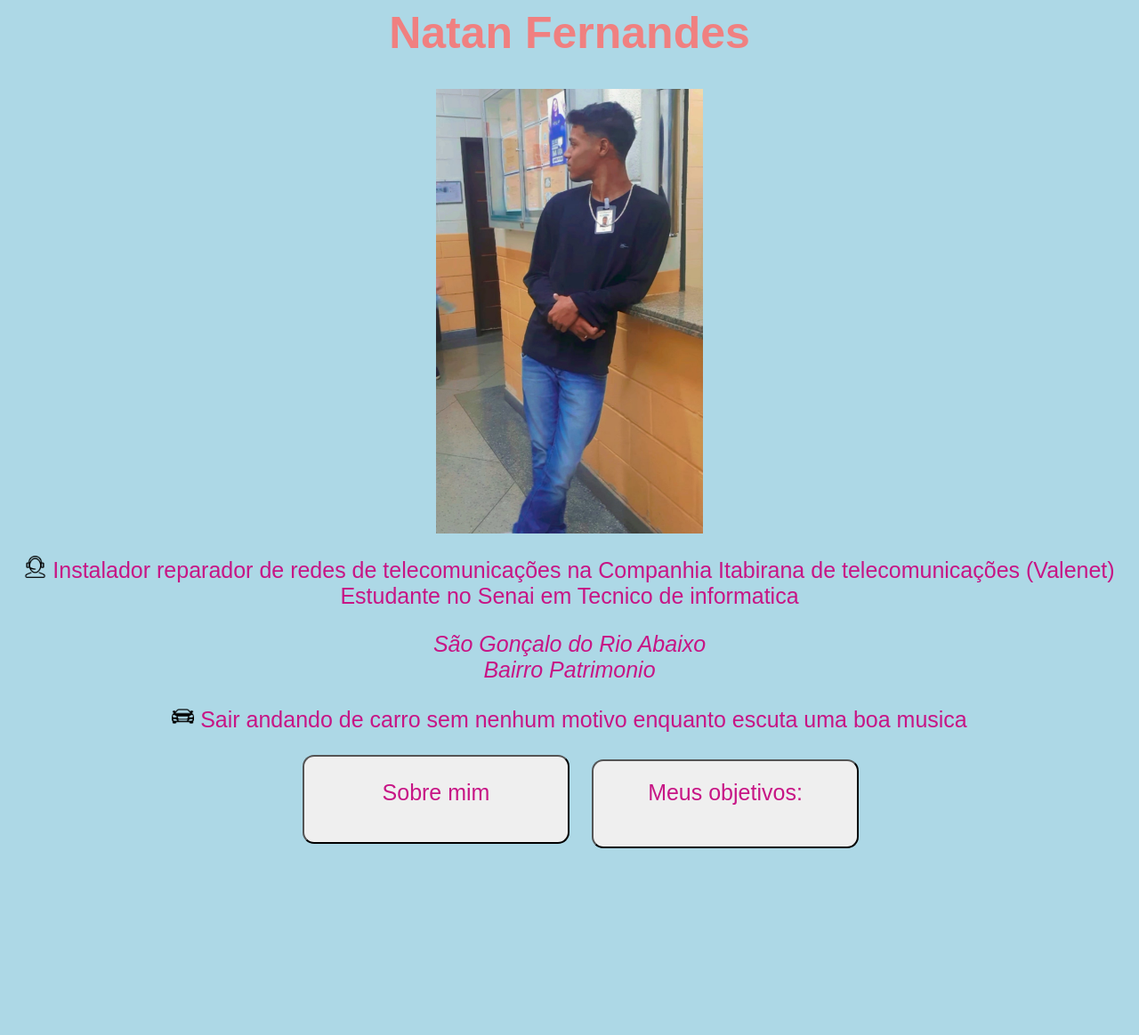
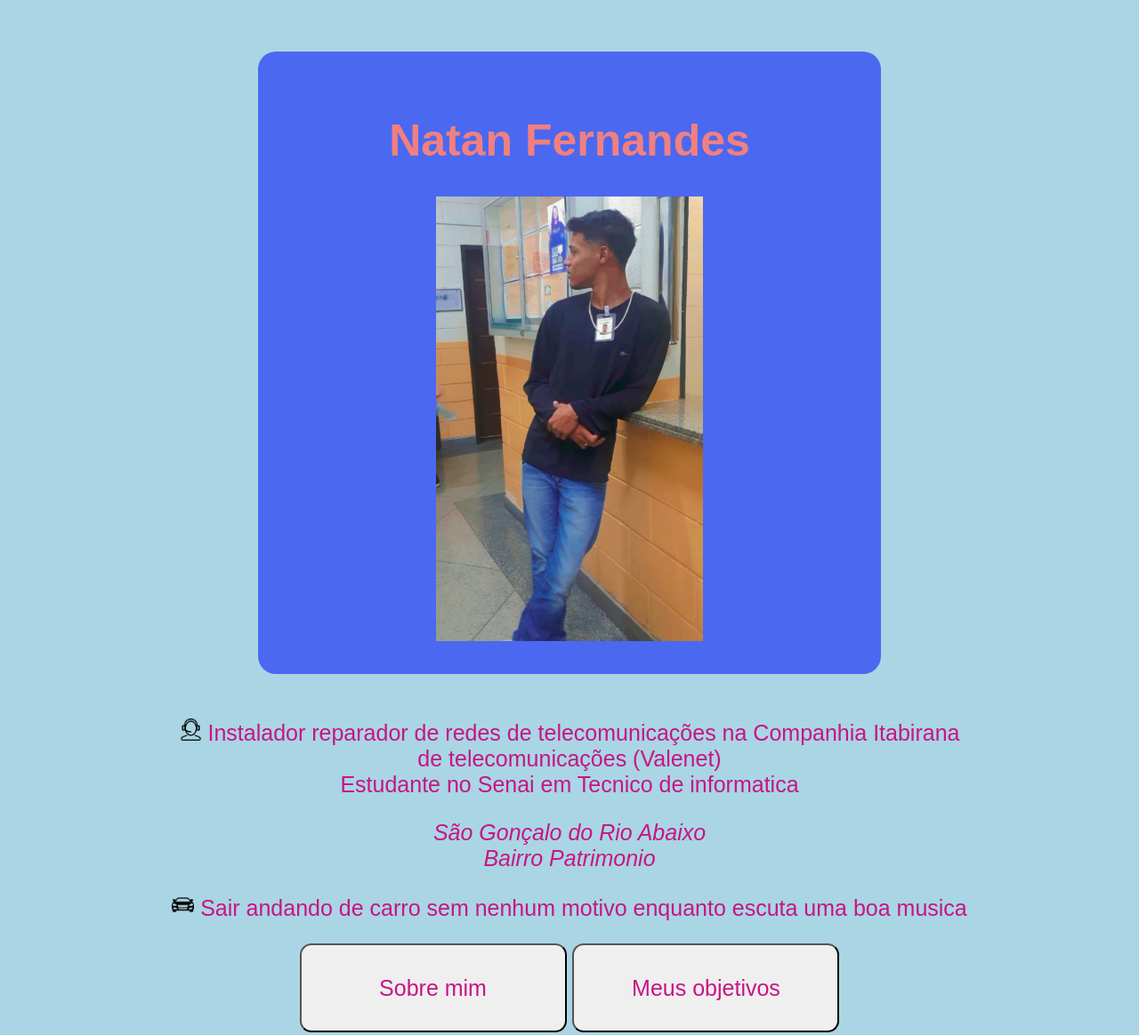
Before and after one commit to NatanFer/natanfer.github.io, a plain HTML site: page index.html in a window 1280 px wide. Shown: the whole page at 89% size. Before the commit the page ends 979 px from the top, so only its background shows below. Drawn offline with Linux system fonts and the light colour scheme.

Commit message:
dia 21/08

```diff
--- a/index.html
+++ b/index.html
@@ -9,80 +9,52 @@
 </head>
 
 <body>
+    <div class="main">
+        <div class="divestilo">
+            <h1>Natan Fernandes</h1>
 
-    <p>
-    <div>
-
-        <h1>Natan Fernandes</h1>
-        </p>
-        <p id="link">
 
             <a href=" https://instagram.com/natanfernds" target="_blank">
+                <img class="img" id="profile" src="src/img/profile.jpg" alt="Natan perfil">
+            </a>
 
-                <img class="img" src="src/img/profile.jpg" alt="Natan perfil">
-            </a>
+
         </div>
-    <div id="grupo1">
-        </p>
+        <div class="dvinfo">
 
             <p>
                 <img class="icons" src="src/img/241537.png" alt="operador">
-            Instalador reparador de redes de telecomunicações na Companhia Itabirana de telecomunicações (Valenet) <br>
+                Instalador reparador de redes de telecomunicações na Companhia Itabirana de telecomunicações (Valenet)
+                <br>
                 Estudante no Senai em Tecnico de informatica
             </p>
 
-        <p>
+
 
             <a class="textlink" href="https://goo.gl/maps/QqsbFvKYhArZdbUR9" target="_blank">
                 <i>
-
                     São Gonçalo do Rio Abaixo <br>
                     Bairro Patrimonio
                 </i>
             </a>
 
-        </p>
-
             <p>
                 <img class="icons" src="src/img/carro.png" alt="carro">
                 Sair andando de carro sem nenhum motivo enquanto escuta uma boa musica
             </p>
-        <p>
-            <divbutton>
 
-                <p>
+            <div class="btn">
                 <a class="textlink" href="src/pages/sobremim.html">
+                    <button>Sobre mim</button>
+                </a>
+                <a class="textlink" href="src/pages/objetivos.html">
+                    <button>Meus objetivos</button>
+                </a>
+            </div>
+        </div>
 
 
-                    <button>Sobre mim
-                        <br>
-
-                    </a>
-                    </p>
-
-                    <p>
-                        <a class="textlink" href="src/pages/objetivos.html">
-                            <button>Meus objetivos:
-
-                            </p>
-                        </divbutton>
-            </a>
-        </p>
-
-
-    </div id="grupo1">
-
-
-
-
-
-
-
-
-
-
-
-
+    </div>
 
 
 </body>
--- a/style.css
+++ b/style.css
@@ -1,28 +1,54 @@
 
 
 
+body{
+    font-size: 25px;
+    background-color:hsl(196, 52%, 78%);
+    text-align:center;
+    display: flex;
+    justify-content: center;
+    color: mediumvioletred;
+    padding: 50px;
+}
 
 
 
 
 *{
     font-family: Arial, Helvetica, sans-serif;
+
+}
+.divestilo{
+    text-align: center;
+    background-color:rgba(1, 18, 252, 0.555);
+    height: 700px;
+    width: 700px;
+    border-radius: 20px;
+    margin-left: 150px;
+    align-content: center;
+}
+.dvinfo{
+    text-align: center;
+    margin: 50px;
+    width: 900px;
+
+
+
+}
+.main{
+    width: 1000px;
+    height: 1200px;
+
 }
 
-body{
-    font-size: 25px;
-    background-color:lightblue;
-    text-align:center;
 
-    color: mediumvioletred;
-}
 
 h1{
     color:lightcoral;
 }
-#grupoimg{
-    text-align: center;
-}
+
+
+
 .img {
     width: 300px;
     height:500px;
@@ -50,10 +76,9 @@ h1{
 
 button{
     border-radius: 13px;
+    font-size: 25px;
     width: 300px;
     height: 100px;
-padding: 13px;
+    padding: 13px;
+    color: mediumvioletred;
 }
-button{
-    margin-left: 25px;
-}
```
Also changed, not shown: Natan.md (added, +1 -0 lines), src/pages/stylepages.css (+1 -6 lines). Lines whose indentation alone changed are shown as unchanged.
